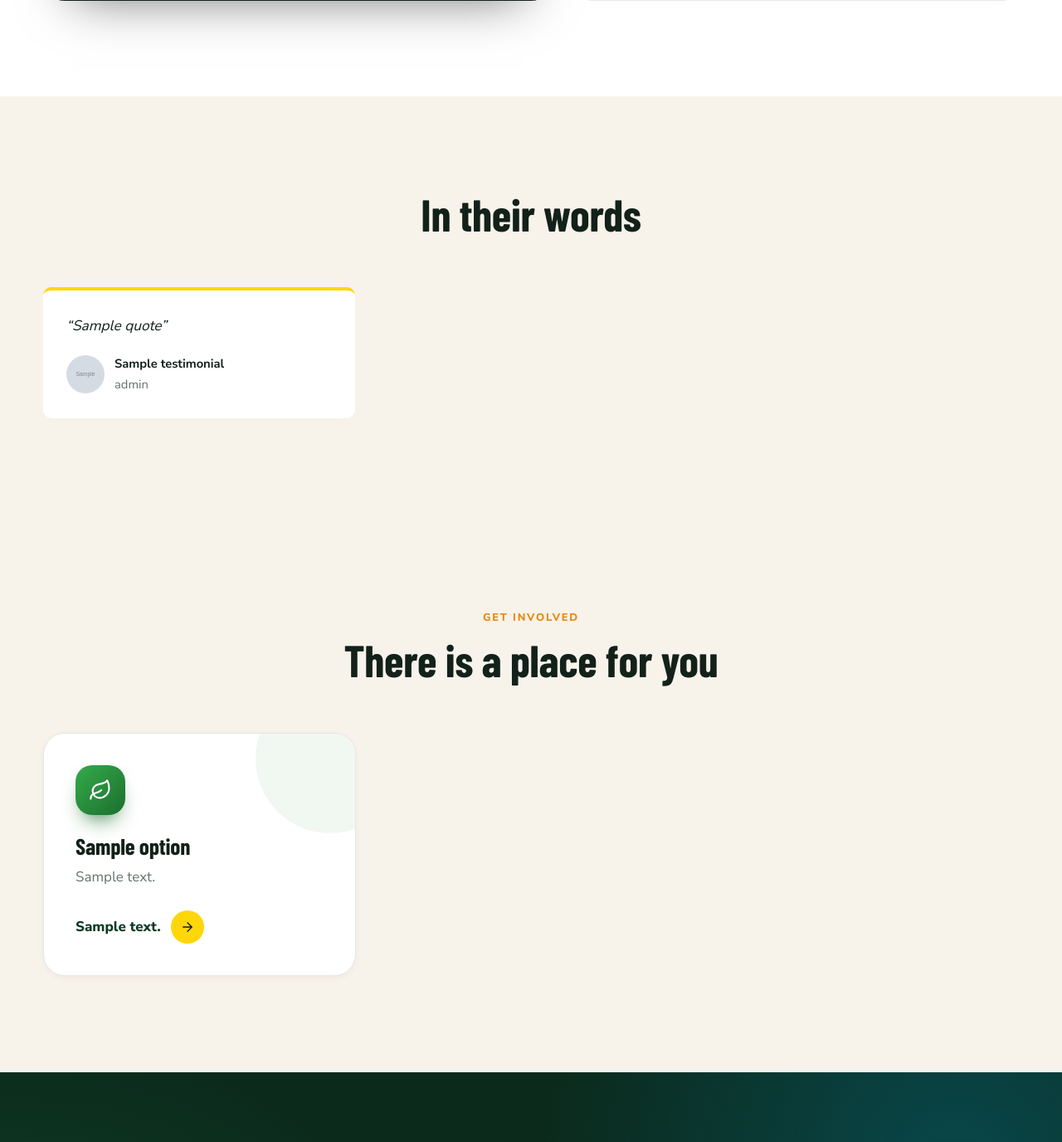
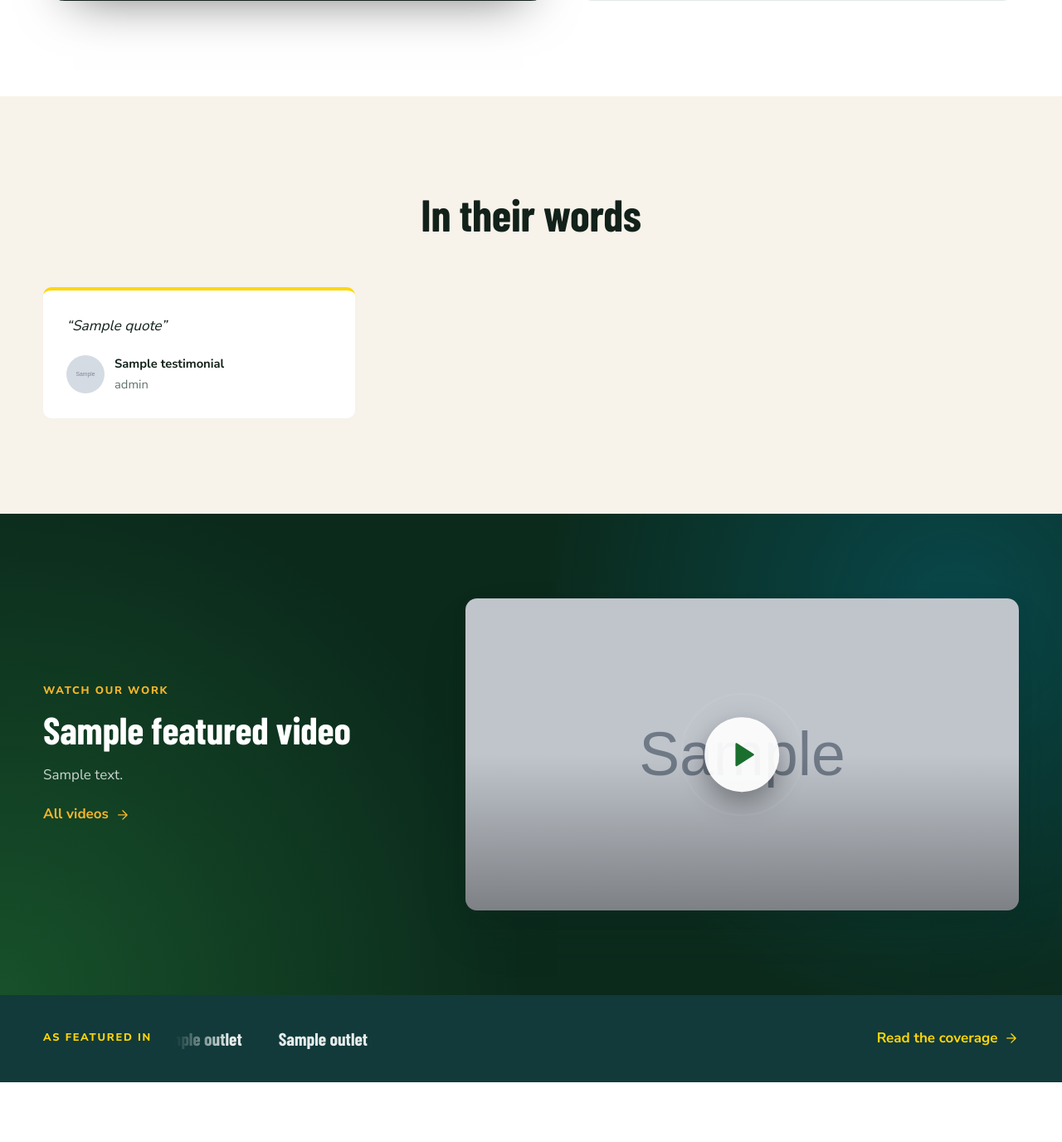
Before and after one commit to Barackwilliam/wemasa, a Django app: template templates/website/home.html in a window 1280 px wide. Shown: the part 5000-6376 px from the top of the page at 83% size. Run offline with Django 5.2, Linux system fonts and the light colour scheme; the template is opened without the code that fills it: most values are stand-ins (such as "Sample title", 1, 10 or a date in 2020); grey boxes marked "Sample" are stand-in pictures; some web fonts are replaced.

Commit message:
Stop showing the same stories and links more than once
- News page: the featured story is no longer repeated in the grid below it.
- Home page: featured projects no longer rotate in the hero as well as
  appearing in the project cards, and the Volunteer / Partner / Donate
  cards are no longer shown twice (they stay in the bar under the hero).

Co-Authored-By: Claude Opus 5.5 <noreply@anthropic.com>
Claude-Session: https://claude.ai/code/session_017GvBpQryjFespwdqJg2ACL

```diff
--- a/static/css/home.css
+++ b/static/css/home.css
@@ -22,8 +22,6 @@
 .hm-btn-go { box-shadow: 0 14px 30px -12px rgba(255, 214, 10, .7); }
 .hm-btn-glass { color: #fff; background: rgba(255, 255, 255, .1); border: 1.5px solid rgba(255, 255, 255, .45); backdrop-filter: blur(8px); -webkit-backdrop-filter: blur(8px); }
 .hm-btn-glass:hover { background: #fff; color: var(--green-900); border-color: #fff; }
-.hm-hero .slider-ui { bottom: 130px; justify-content: flex-end; }
-.hm-hero .slider-btn { backdrop-filter: blur(6px); -webkit-backdrop-filter: blur(6px); }
 
 /* Ways to take part, floating over the hero edge */
 .hm-stats-wrap { position: relative; z-index: 5; margin-top: -84px; }
@@ -104,27 +102,6 @@
 .hm-news-item strong { display: block; font-family: var(--font-display); font-size: 1.28rem; line-height: 1.1; margin-bottom: 6px; }
 .hm-news-item small { display: block; color: var(--muted); font-size: .9rem; line-height: 1.5; }
 
-/* Join */
-.hm-join { display: grid; grid-template-columns: repeat(3, minmax(0, 1fr)); gap: 22px; align-items: stretch; }
-.hm-join-card { --ease: cubic-bezier(.2, .8, .2, 1); position: relative; overflow: hidden; display: flex; flex-direction: column; align-items: flex-start; padding: clamp(28px, 3vw, 38px); border-radius: 26px; background: #fff; border: 1px solid var(--line); box-shadow: 0 2px 8px rgba(0, 0, 0, .04); transition: transform .4s var(--ease), box-shadow .4s; isolation: isolate; }
-.hm-join-card:hover { transform: translateY(-6px); box-shadow: 0 30px 56px -32px rgba(8, 30, 20, .55); }
-.hm-join-card::before { content: ""; position: absolute; right: -60px; top: -60px; width: 180px; height: 180px; border-radius: 50%; background: var(--green-50); z-index: -1; transition: transform .6s var(--ease); }
-.hm-join-card:hover::before { transform: scale(1.5); }
-.hm-join-icon { width: 60px; height: 60px; border-radius: 20px; display: grid; place-items: center; color: #fff; background: linear-gradient(135deg, var(--green-500), var(--green-700)); box-shadow: 0 14px 26px -12px var(--green-700); margin-bottom: 24px; }
-.hm-join-icon .icon { width: 28px; height: 28px; }
-.hm-join-card h3 { font-size: 1.7rem; margin-bottom: 10px; }
-.hm-join-card p { color: var(--muted); flex: 1; margin-bottom: 26px; line-height: 1.65; }
-.hm-join-link { display: inline-flex; align-items: center; gap: 12px; font-weight: 800; color: var(--green-800); }
-.hm-join-link span { width: 40px; height: 40px; border-radius: 50%; display: grid; place-items: center; background: var(--yellow); color: #13201a; transition: transform .3s var(--ease); }
-.hm-join-link span .icon { width: 18px; height: 18px; }
-.hm-join-link:hover span { transform: translateX(4px); }
-.hm-join-card.is-hot { background: radial-gradient(400px 260px at 100% 0%, rgba(143, 227, 159, .22), transparent 70%), linear-gradient(160deg, #1b6f2e, #0b2a1c); border-color: transparent; color: rgba(255, 255, 255, .85); box-shadow: 0 30px 60px -30px rgba(11, 42, 28, .8); }
-.hm-join-card.is-hot::before { background: rgba(255, 255, 255, .06); }
-.hm-join-card.is-hot h3 { color: #fff; }
-.hm-join-card.is-hot p { color: rgba(255, 255, 255, .78); }
-.hm-join-card.is-hot .hm-join-icon { background: var(--yellow); color: #13201a; box-shadow: 0 14px 26px -12px rgba(255, 214, 10, .8); }
-.hm-join-card.is-hot .hm-join-link { color: #fff; }
-
 /* Press marquee */
 .hm-press-band .press-inner { flex-wrap: nowrap; }
 .hm-press { flex: 1; min-width: 0; overflow: hidden; -webkit-mask: linear-gradient(90deg, transparent, #000 8%, #000 92%, transparent); mask: linear-gradient(90deg, transparent, #000 8%, #000 92%, transparent); }
@@ -156,7 +133,6 @@
   .hm-hero .slide::after { background: linear-gradient(180deg, rgba(5, 18, 12, .7) 0%, rgba(5, 18, 12, .62) 45%, rgba(5, 18, 12, .9) 100%); }
   .hm-hero .hero-lead { font-size: 1rem; }
   .hm-pill { font-size: .66rem; letter-spacing: .1em; }
-  .hm-hero .slider-ui { bottom: 104px; }
   .hm-stats-wrap { margin-top: -70px; }
   .hm-stats { grid-template-columns: 1fr; }
   .hm-stat { padding: 16px 18px; }
@@ -176,7 +152,6 @@
   .hm-news-item { grid-template-columns: 112px 1fr; gap: 14px; padding: 10px; }
   .hm-news-thumb { min-height: 0; aspect-ratio: 4 / 3; }
   .hm-news-item small { display: none; }
-  .hm-join { grid-template-columns: 1fr; }
   .hm-press-band .press-inner { flex-wrap: wrap; gap: 16px; }
   .hm-press { flex: 1 1 100%; order: 2; }
   .hm-press-band .link-arrow { order: 3; }
--- a/templates/website/home.html
+++ b/templates/website/home.html
@@ -4,7 +4,7 @@
 {% block preload %}<link rel="stylesheet" href="{% asset 'css/home.css' %}">{% if page.hero_image %}<link rel="preload" as="image" href="{{ page.hero_image.url }}" fetchpriority="high">{% endif %}{% endblock %}
 
 {% block content %}
-<!-- Hero slider: the home page message first, then featured projects -->
+<!-- Hero: the home page message (projects are shown once, in the cards further down) -->
 <section class="hero hero-slider hm-hero" data-slider>
   <div class="slides">
     <article class="slide is-active">
@@ -19,25 +19,7 @@
         </div>
       </div>
     </article>
-    {% for p in slides %}
-    <article class="slide" aria-hidden="true">
-      <img class="slide-bg" src="{{ p.cover.url }}" alt="" loading="lazy">
-      <div class="container slide-body">
-        <p class="hm-pill"><span class="hm-pulse" aria-hidden="true"></span>{% if p.focus_area %}{{ p.focus_area.title }}{% else %}Our work{% endif %}</p>
-        <h2 class="slide-title">{{ p.title }}</h2>
-        <p class="hero-lead">{{ p.summary|truncatewords:32 }}</p>
-        <div class="btn-row"><a class="btn btn-yellow btn-lg hm-btn-go" href="{{ p.get_absolute_url }}" tabindex="-1">See the project {% icon 'arrow-right' %}</a></div>
-      </div>
-    </article>
-    {% endfor %}
   </div>
-  {% if slides %}
-  <div class="slider-ui container">
-    <button class="slider-btn" type="button" data-prev aria-label="Previous slide">{% icon 'arrow-left' %}</button>
-    <div class="slider-dots" data-dots></div>
-    <button class="slider-btn" type="button" data-next aria-label="Next slide">{% icon 'arrow-right' %}</button>
-  </div>
-  {% endif %}
 </section>
 
 {% if options %}
@@ -215,25 +197,6 @@
 </section>
 {% endif %}
 
-<!-- Join us -->
-{% if options %}
-<section class="section section-warm">
-  <div class="container">
-    <div class="center-head"><p class="kicker">Get involved</p><h2>There is a place for you</h2></div>
-    <div class="hm-join">
-      {% for o in options %}
-      <article class="hm-join-card reveal{% if forloop.counter == 2 %} is-hot{% endif %}" style="--d:{% widthratio forloop.counter0 1 8 %}0ms">
-        <span class="hm-join-icon">{% icon o.icon %}</span>
-        <h3>{{ o.title }}</h3>
-        <p>{{ o.description|truncatewords:26 }}</p>
-        {% if o.button_text %}<a class="hm-join-link" href="{{ o.button_url }}">{{ o.button_text }} <span>{% icon 'arrow-right' %}</span></a>{% endif %}
-      </article>
-      {% endfor %}
-    </div>
-  </div>
-</section>
-{% endif %}
-
 <!-- Featured video -->
 {% if featured_video %}
 <section class="vid-home">
```
Also changed, not shown: website/views.py (+7 -2 lines).
